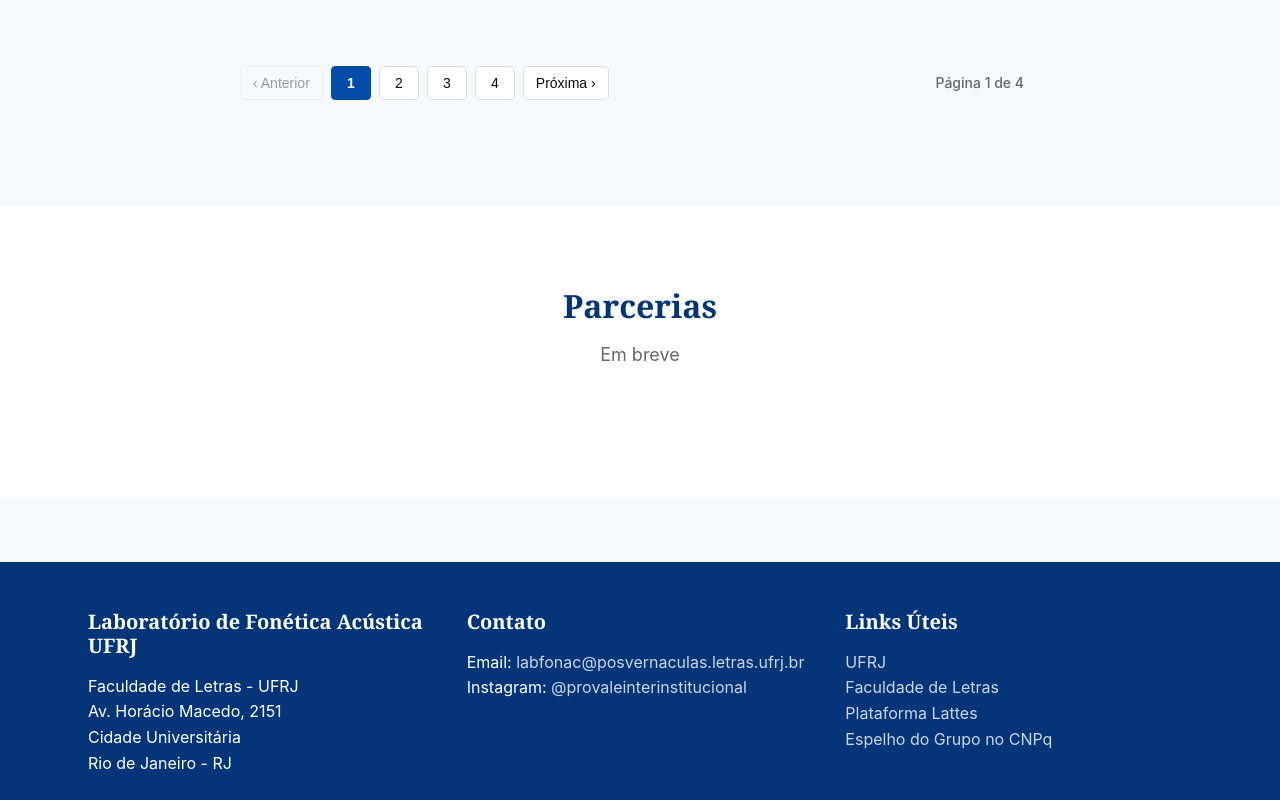
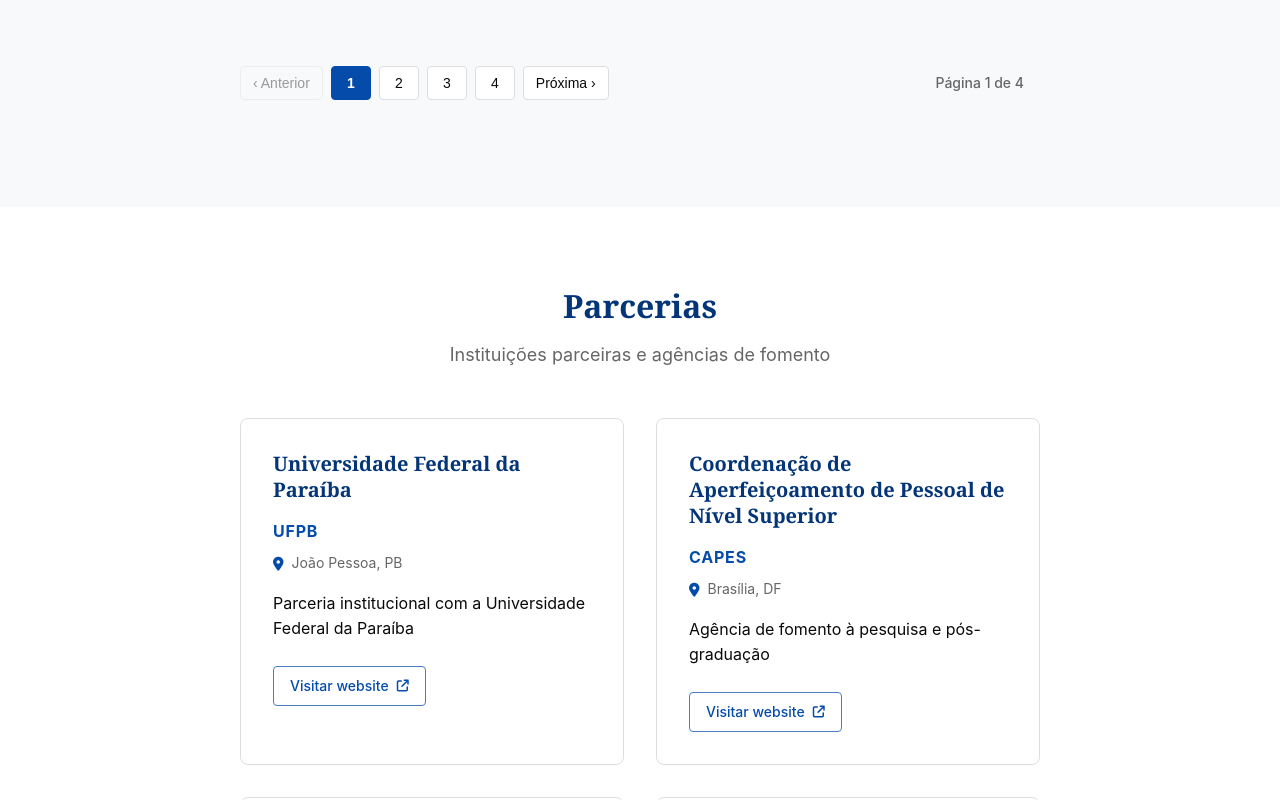
Before and after one commit to Wisleyv/lab-fon-ufrj, a website built with Vite: page index.html in a window 1280 px wide. Shown: the part 11200-12000 px from the top of the page. Built offline with nearby package versions, Linux system fonts and the light colour scheme.

Commit message:
feat(parcerias): Implement typography-only partnerships section
- Add parcerias data to public/data.json (UFPB, CAPES, FAPERJ, LISN)
- Create ParceriasSection renderer extending SectionRenderer
- Update JSONAdapter to normalize parcerias data
- Register ParceriasRenderer in main.js
- Add typography-focused CSS styling for partnership cards
- Update index.html with parcerias-content container
- Fix createElement helper to handle textContent and innerHTML properties
- JSON-driven architecture with zero asset dependencies
- Fully responsive grid layout (desktop/tablet/mobile)
- Accessibility features: ARIA labels and screen reader support

```diff
--- a/index.html
+++ b/index.html
@@ -263,7 +263,7 @@
         </div>
       </section>
 
-      <!-- Parcerias Section (Placeholder) -->
+      <!-- Parcerias Section -->
       <section
         id="parcerias"
         class="section section-parcerias"
@@ -273,8 +273,11 @@
           <div class="content-prose">
             <header class="section-header">
               <h2 id="parcerias-title">Parcerias</h2>
-              <p class="section-description">Em breve</p>
+              <p class="section-description">Instituições parceiras e agências de fomento</p>
             </header>
+            <div id="parcerias-content" class="parcerias-grid">
+              <!-- Dynamic content loaded via JavaScript -->
+            </div>
           </div>
         </div>
       </section>
--- a/public/data.json
+++ b/public/data.json
@@ -271,5 +271,39 @@
       "descricao": "[Descrição da linha de pesquisa]",
       "ordem": 5
     }
+  ],
+  "parcerias": [
+    {
+      "nome": "Universidade Federal da Paraíba",
+      "sigla": "UFPB",
+      "localizacao": "João Pessoa, PB",
+      "tipo": "universidade",
+      "descricao": "Parceria institucional com a Universidade Federal da Paraíba",
+      "url": "https://www.ufpb.br"
+    },
+    {
+      "nome": "Coordenação de Aperfeiçoamento de Pessoal de Nível Superior",
+      "sigla": "CAPES",
+      "localizacao": "Brasília, DF",
+      "tipo": "agencia-fomento",
+      "descricao": "Agência de fomento à pesquisa e pós-graduação",
+      "url": "https://www.gov.br/capes"
+    },
+    {
+      "nome": "Fundação Carlos Chagas Filho de Amparo à Pesquisa do Estado do Rio de Janeiro",
+      "sigla": "FAPERJ",
+      "localizacao": "Rio de Janeiro, RJ",
+      "tipo": "agencia-fomento",
+      "descricao": "Agência estadual de fomento à pesquisa científica",
+      "url": "https://www.faperj.br"
+    },
+    {
+      "nome": "Laboratoire Interdisciplinaire des Sciences du Numérique",
+      "sigla": "LISN",
+      "localizacao": "Paris, França",
+      "tipo": "internacional",
+      "descricao": "Laboratório interdisciplinar de ciências digitais",
+      "url": "https://www.lisn.upsaclay.fr"
+    }
   ]
 }
--- a/src/css/main.css
+++ b/src/css/main.css
@@ -1775,6 +1775,146 @@
 
   .research-stat-label {
     font-size: 0.75rem;
+  }
+}
+
+/* ============================================================
+   PARCERIAS SECTION - Typography-only Partnership Display
+   ============================================================ */
+
+.section-parcerias {
+  background: var(--color-background);
+}
+
+.parcerias-grid {
+  display: grid;
+  grid-template-columns: repeat(auto-fit, minmax(300px, 1fr));
+  gap: var(--spacing-lg);
+  margin-top: var(--spacing-lg);
+}
+
+.parceria-card {
+  display: flex;
+  flex-direction: column;
+  gap: var(--spacing-sm);
+  padding: var(--spacing-lg);
+  background: var(--color-surface);
+  border: 1px solid var(--color-border);
+  border-radius: var(--border-radius);
+  transition: all var(--transition-base);
+}
+
+.parceria-card:hover {
+  box-shadow: var(--shadow-md);
+  border-color: var(--color-primary-light);
+  transform: translateY(-2px);
+}
+
+.parceria-header {
+  display: flex;
+  flex-direction: column;
+  gap: var(--spacing-xs);
+}
+
+.parceria-name-wrapper {
+  display: flex;
+  align-items: baseline;
+  gap: var(--spacing-sm);
+  flex-wrap: wrap;
+}
+
+.parceria-nome {
+  font-size: var(--font-size-h4);
+  font-weight: 600;
+  color: var(--color-primary-dark);
+  margin: 0;
+  line-height: 1.3;
+}
+
+.parceria-sigla {
+  font-size: var(--font-size-base);
+  font-weight: 700;
+  color: var(--color-primary);
+  text-transform: uppercase;
+  letter-spacing: 0.05em;
+}
+
+.parceria-localizacao {
+  font-size: var(--font-size-small);
+  color: var(--color-text-light);
+  margin: 0;
+  display: flex;
+  align-items: center;
+  gap: var(--spacing-xs);
+}
+
+.parceria-localizacao i {
+  color: var(--color-primary);
+  font-size: 0.875rem;
+}
+
+.parceria-descricao {
+  font-size: var(--font-size-base);
+  color: var(--color-text);
+  line-height: var(--line-height-base);
+  margin: 0;
+}
+
+.parceria-link-wrapper {
+  margin-top: var(--spacing-xs);
+}
+
+.parceria-link {
+  display: inline-flex;
+  align-items: center;
+  gap: var(--spacing-xs);
+  padding: var(--spacing-xs) var(--spacing-sm);
+  font-size: var(--font-size-small);
+  font-weight: 500;
+  color: var(--color-primary);
+  text-decoration: none;
+  border: 1px solid var(--color-primary-light);
+  border-radius: var(--border-radius-small);
+  transition: all var(--transition-fast);
+}
+
+.parceria-link:hover,
+.parceria-link:focus {
+  background: var(--color-primary);
+  color: white;
+  border-color: var(--color-primary);
+  outline: none;
+}
+
+.parceria-link i {
+  font-size: 0.75rem;
+}
+
+/* Responsive adjustments */
+@media (max-width: 768px) {
+  .parcerias-grid {
+    grid-template-columns: 1fr;
+    gap: var(--spacing-md);
+  }
+
+  .parceria-card {
+    padding: var(--spacing-md);
+  }
+
+  .parceria-nome {
+    font-size: var(--font-size-h5);
+  }
+}
+
+@media (max-width: 480px) {
+  .parceria-card {
+    padding: var(--spacing-sm);
+  }
+
+  .parceria-name-wrapper {
+    flex-direction: column;
+    align-items: flex-start;
+    gap: var(--spacing-xs);
   }
 }
 
--- a/src/js/adapters/JSONAdapter.js
+++ b/src/js/adapters/JSONAdapter.js
@@ -74,11 +74,25 @@
   normalize(rawData) {
     // JSON data is already in the expected format
     // Additional normalization can be added here if needed
-    return {
+    const normalized = {
       ...rawData,
       _loaded: true,
       _timestamp: new Date().toISOString(),
     };
+
+    // Normalize parcerias if present
+    if (normalized.parcerias && Array.isArray(normalized.parcerias)) {
+      normalized.parcerias = normalized.parcerias.map((parceria) => ({
+        nome: parceria.nome || "",
+        sigla: parceria.sigla || "",
+        localizacao: parceria.localizacao || "",
+        tipo: parceria.tipo || "parceria",
+        descricao: parceria.descricao || "",
+        url: parceria.url || "",
+      }));
+    }
+
+    return normalized;
   }
 
   /**
--- a/src/js/main.js
+++ b/src/js/main.js
@@ -7,6 +7,7 @@
 import { PesquisadoresSection } from "./sections/pesquisadores.js";
 import { PublicacoesSection } from "./sections/publicacoes.js";
 import { LinhasPesquisaSection } from "./sections/linhas-pesquisa.js";
+import { ParceriasSection } from "./sections/parcerias.js";
 
 /**
  * Application configuration
@@ -19,6 +20,7 @@
     pesquisadores: "pesquisadores-container",
     publicacoes: "publicacoes-content",
     linhas_pesquisa: "linhas-pesquisa-content",
+    parcerias: "parcerias-content",
   },
 };
 
@@ -110,6 +112,16 @@
     },
   );
 
+  // Initialize Parcerias section
+  app.sections.parcerias = new ParceriasSection(
+    config.sections.parcerias,
+    {
+      loadingMessage: "Carregando parcerias...",
+      errorMessage: "Não foi possível carregar as parcerias.",
+      emptyMessage: "Nenhuma parceria cadastrada.",
+    },
+  );
+
   console.log("✅ Sections initialized");
 }
 
@@ -132,6 +144,14 @@
     console.log("📋 Rendering equipe...");
     renderPromises.push(
       app.sections.pesquisadores.render(app.data.equipe),
+    );
+  }
+
+  // Render parcerias
+  if (app.data.parcerias && app.data.parcerias.length > 0) {
+    console.log("📋 Rendering parcerias...");
+    renderPromises.push(
+      app.sections.parcerias.render(app.data.parcerias),
     );
   }
 
--- /dev/null
+++ b/src/js/sections/parcerias.js
@@ -0,0 +1,143 @@
+/**
+ * Parcerias Section Renderer
+ * Renders institutional partnerships with clean typography
+ */
+
+import { SectionRenderer } from "../modules/renderer.js";
+import { HTMLSanitizer } from "../utils/sanitizer.js";
+import { createElement } from "../utils/helpers.js";
+
+export class ParceriasSection extends SectionRenderer {
+  constructor(containerId, options = {}) {
+    super(containerId, {
+      loadingMessage: "Carregando parcerias...",
+      errorMessage: "Erro ao carregar parcerias.",
+      emptyMessage: "Nenhuma parceria cadastrada.",
+      ...options,
+    });
+
+    // Partnership type configuration for visual organization
+    this.tipos = {
+      universidade: { label: "Instituição de Ensino", order: 1 },
+      "agencia-fomento": { label: "Agência de Fomento", order: 2 },
+      internacional: { label: "Parceria Internacional", order: 3 },
+    };
+  }
+
+  /**
+   * Creates the HTML template for partnerships
+   * @param {Array} parcerias - Array of partnership objects
+   * @returns {DocumentFragment} Fragment containing all elements
+   */
+  template(parcerias) {
+    if (!Array.isArray(parcerias)) {
+      console.error("Expected array of parcerias");
+      return document.createDocumentFragment();
+    }
+
+    const fragment = document.createDocumentFragment();
+
+    // Create partnership cards
+    parcerias.forEach((parceria) => {
+      const card = this.createPartnerCard(parceria);
+      fragment.appendChild(card);
+    });
+
+    return fragment;
+  }
+
+  /**
+   * Creates a partnership card element
+   * @param {Object} parceria - Partnership data
+   * @returns {HTMLElement} Partnership card element
+   */
+  createPartnerCard(parceria) {
+    const card = createElement("article", {
+      className: "parceria-card",
+      attributes: {
+        "data-tipo": parceria.tipo || "parceria",
+      },
+    });
+
+    // Institution name and acronym
+    const header = createElement("div", { className: "parceria-header" });
+
+    const nameWrapper = createElement("div", { className: "parceria-name-wrapper" });
+
+    const name = createElement("h3", {
+      className: "parceria-nome",
+      textContent: HTMLSanitizer.sanitize(parceria.nome),
+    });
+    nameWrapper.appendChild(name);
+
+    if (parceria.sigla) {
+      const sigla = createElement("span", {
+        className: "parceria-sigla",
+        textContent: HTMLSanitizer.sanitize(parceria.sigla),
+      });
+      nameWrapper.appendChild(sigla);
+    }
+
+    header.appendChild(nameWrapper);
+
+    // Location
+    if (parceria.localizacao) {
+      const localizacao = createElement("p", {
+        className: "parceria-localizacao",
+        innerHTML: `<i class="fa-solid fa-location-dot" aria-hidden="true"></i> ${HTMLSanitizer.sanitize(parceria.localizacao)}`,
+      });
+      header.appendChild(localizacao);
+    }
+
+    card.appendChild(header);
+
+    // Description
+    if (parceria.descricao) {
+      const descricao = createElement("p", {
+        className: "parceria-descricao",
+        textContent: HTMLSanitizer.sanitize(parceria.descricao),
+      });
+      card.appendChild(descricao);
+    }
+
+    // Link to institution website
+    if (parceria.url) {
+      const linkWrapper = createElement("div", { className: "parceria-link-wrapper" });
+      const link = createElement("a", {
+        className: "parceria-link",
+        href: HTMLSanitizer.sanitizeURL(parceria.url),
+        target: "_blank",
+        rel: "noopener noreferrer",
+        innerHTML: `Visitar website <i class="fa-solid fa-arrow-up-right-from-square" aria-hidden="true"></i>`,
+      });
+      link.setAttribute("aria-label", `Visitar website de ${parceria.nome}`);
+      linkWrapper.appendChild(link);
+      card.appendChild(linkWrapper);
+    }
+
+    return card;
+  }
+
+  /**
+   * Optional post-render hook for additional functionality
+   */
+  afterRender() {
+    // Add live region announcement for screen readers
+    const container = document.getElementById(this.containerId);
+    if (container) {
+      const count = container.querySelectorAll(".parceria-card").length;
+      this.announce(`${count} ${count === 1 ? "parceria carregada" : "parcerias carregadas"}`);
+    }
+  }
+
+  /**
+   * Announce content changes to screen readers
+   * @param {string} message - Message to announce
+   */
+  announce(message) {
+    const liveRegion = document.getElementById("aria-live-region");
+    if (liveRegion) {
+      liveRegion.textContent = message;
+    }
+  }
+}
--- a/src/js/utils/helpers.js
+++ b/src/js/utils/helpers.js
@@ -68,6 +68,10 @@
   Object.entries(attributes).forEach(([key, value]) => {
     if (key === "className") {
       element.className = value;
+    } else if (key === "textContent") {
+      element.textContent = value;
+    } else if (key === "innerHTML") {
+      element.innerHTML = value;
     } else if (key === "dataset") {
       Object.entries(value).forEach(([dataKey, dataValue]) => {
         element.dataset[dataKey] = dataValue;
```
